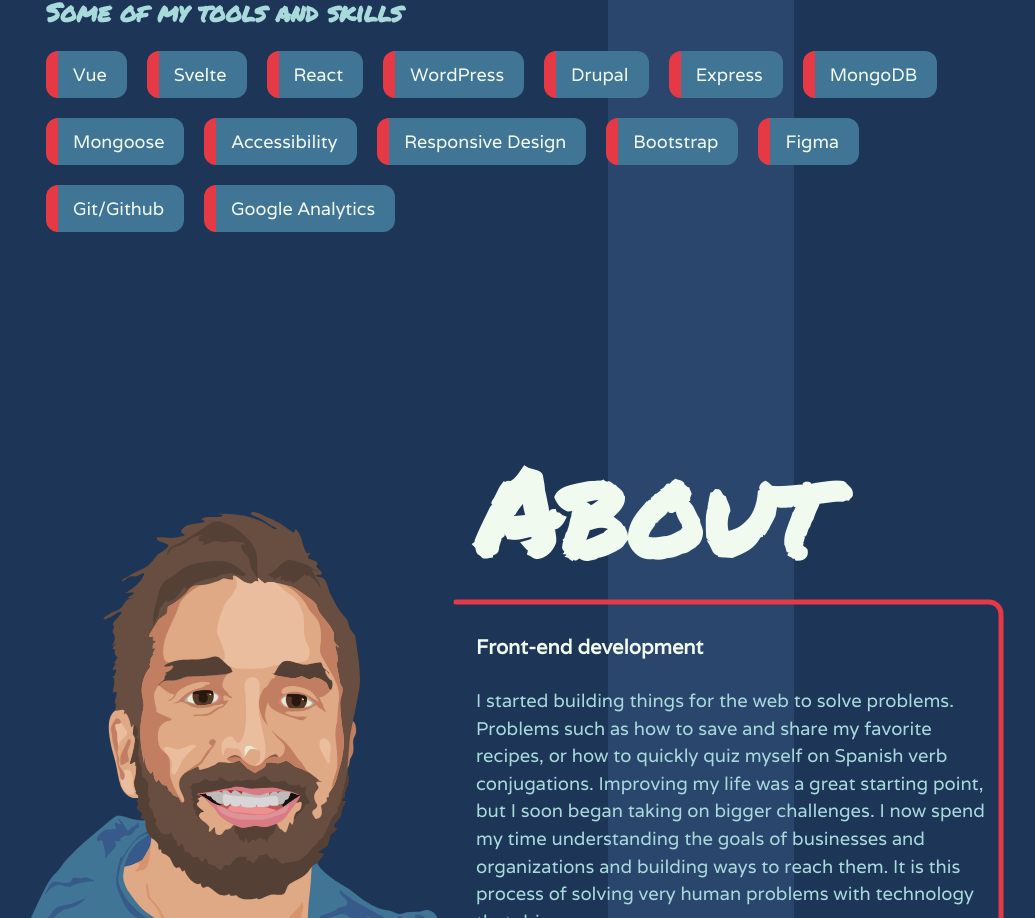
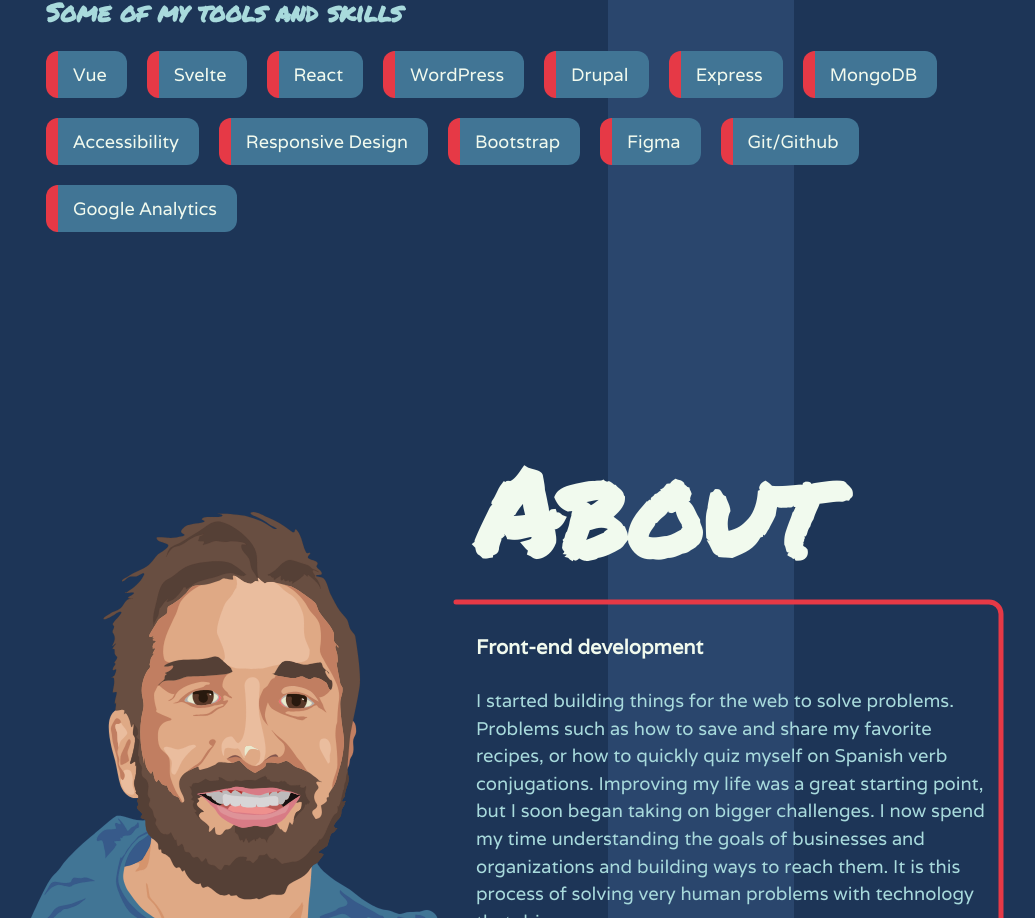
Before and after one commit to NickCalderone/developer-portfolio, a Nuxt app: page / in a window 1280 px wide. Shown: the part 1498-2416 px from the top of the page, without its empty margins (134-1169 px from the left). Built offline with nearby package versions, Linux system fonts and the light colour scheme.

Commit message:
removed mongoose

```diff
--- a/components/Tools.vue
+++ b/components/Tools.vue
@@ -5,7 +5,7 @@ export default {
 
 		return {
 
-			tools: ["Vue", "Svelte", "React", "WordPress", "Drupal", "Express", "MongoDB", "Mongoose", "Accessibility", "Responsive Design", "Bootstrap", "Figma", "Git/Github", "Google Analytics"]
+			tools: ["Vue", "Svelte", "React", "WordPress", "Drupal", "Express", "MongoDB", "Accessibility", "Responsive Design", "Bootstrap", "Figma", "Git/Github", "Google Analytics"]
 
 		}
 
```
